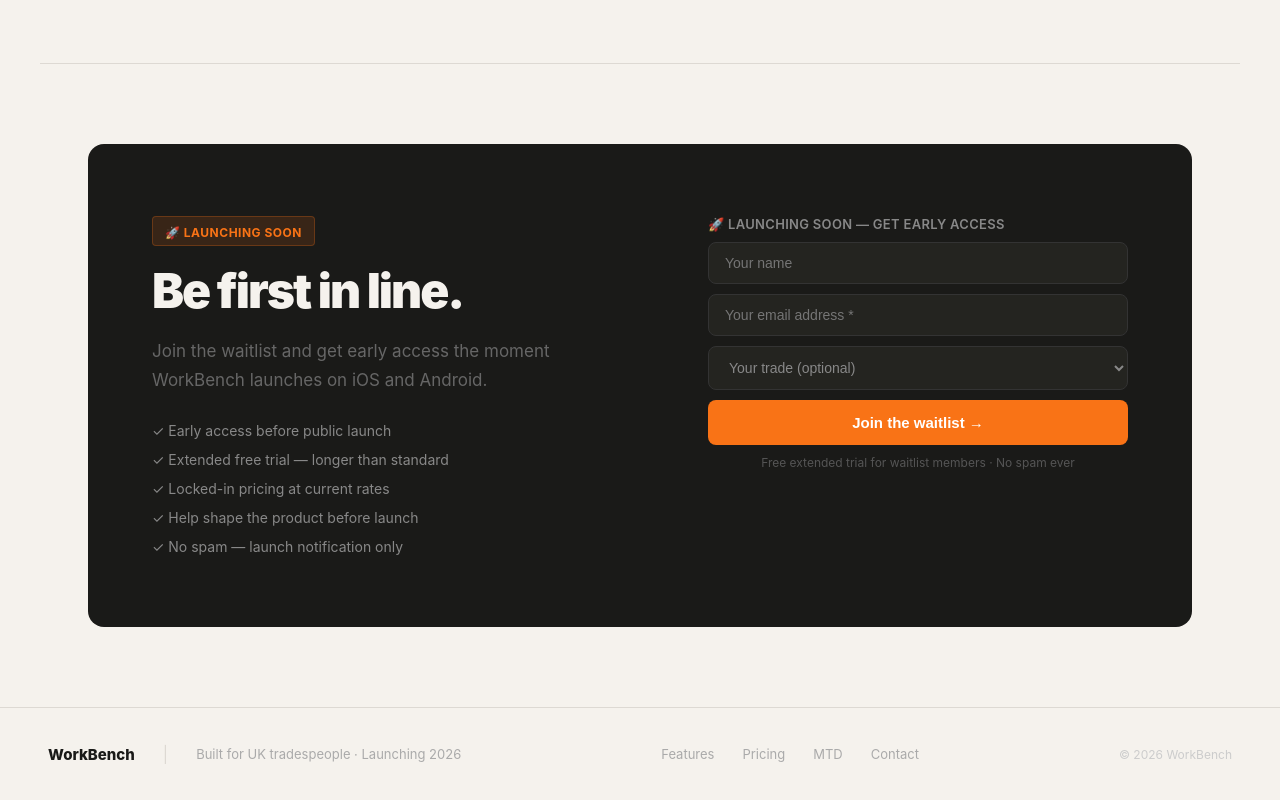
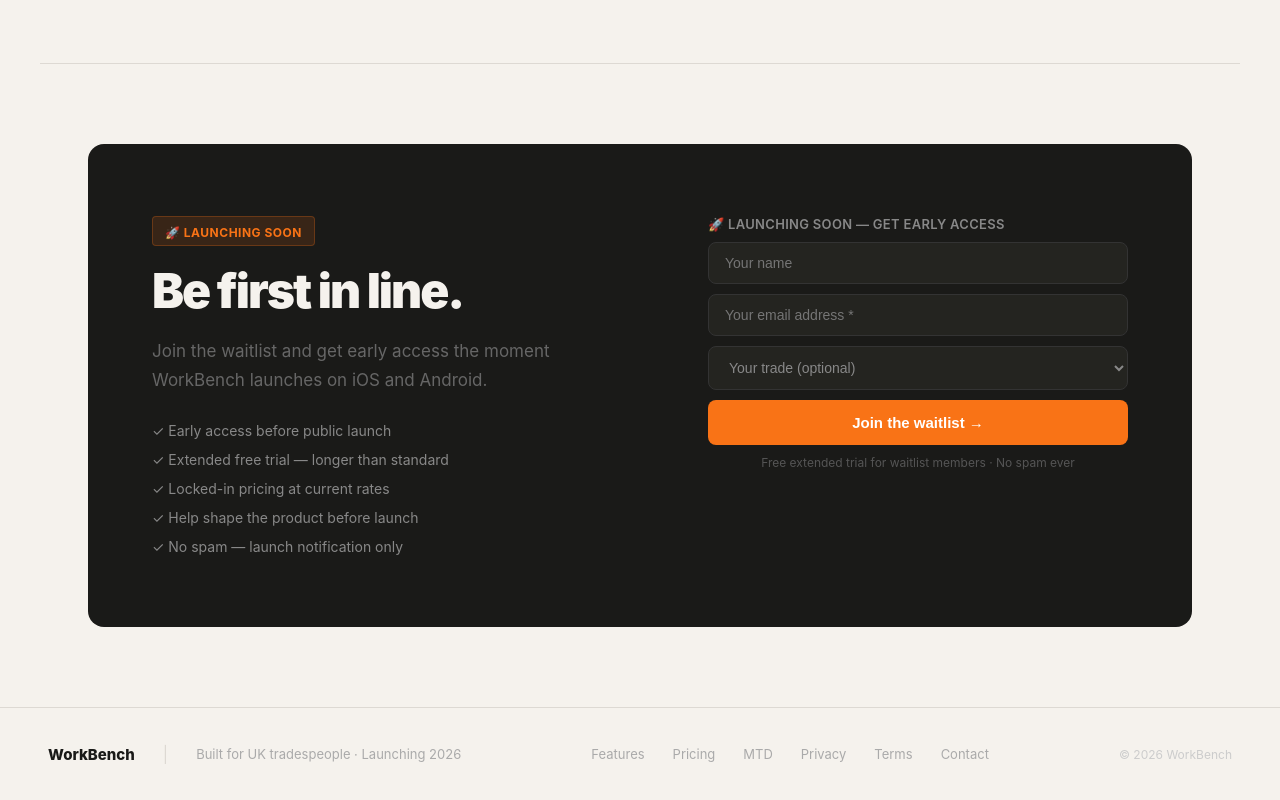
Before and after one commit to WorkBenchTrades/workbench-website, a Next.js app: page / in a window 1280 px wide. Shown: the part 4663-5463 px from the top of the page. Built offline with nearby package versions, Linux system fonts and the light colour scheme.

Commit message:
Add Privacy Policy and Terms of Service links to homepage footer

```diff
--- a/app/page.tsx
+++ b/app/page.tsx
@@ -400,6 +400,8 @@ export default function HomePage() {
             <a href="#features" style={{ color: '#aaa', textDecoration: 'none', fontSize: 13 }}>Features</a>
             <a href="#pricing" style={{ color: '#aaa', textDecoration: 'none', fontSize: 13 }}>Pricing</a>
             <a href="#mtd" style={{ color: '#aaa', textDecoration: 'none', fontSize: 13 }}>MTD</a>
+            <a href="/privacy" style={{ color: '#aaa', textDecoration: 'none', fontSize: 13 }}>Privacy</a>
+            <a href="/terms" style={{ color: '#aaa', textDecoration: 'none', fontSize: 13 }}>Terms</a>
             <a href="mailto:hello@workbenchtrades.co.uk" style={{ color: '#aaa', textDecoration: 'none', fontSize: 13 }}>Contact</a>
           </div>
           <span style={{ color: '#ccc', fontSize: 12 }}>© 2026 WorkBench</span>
```
